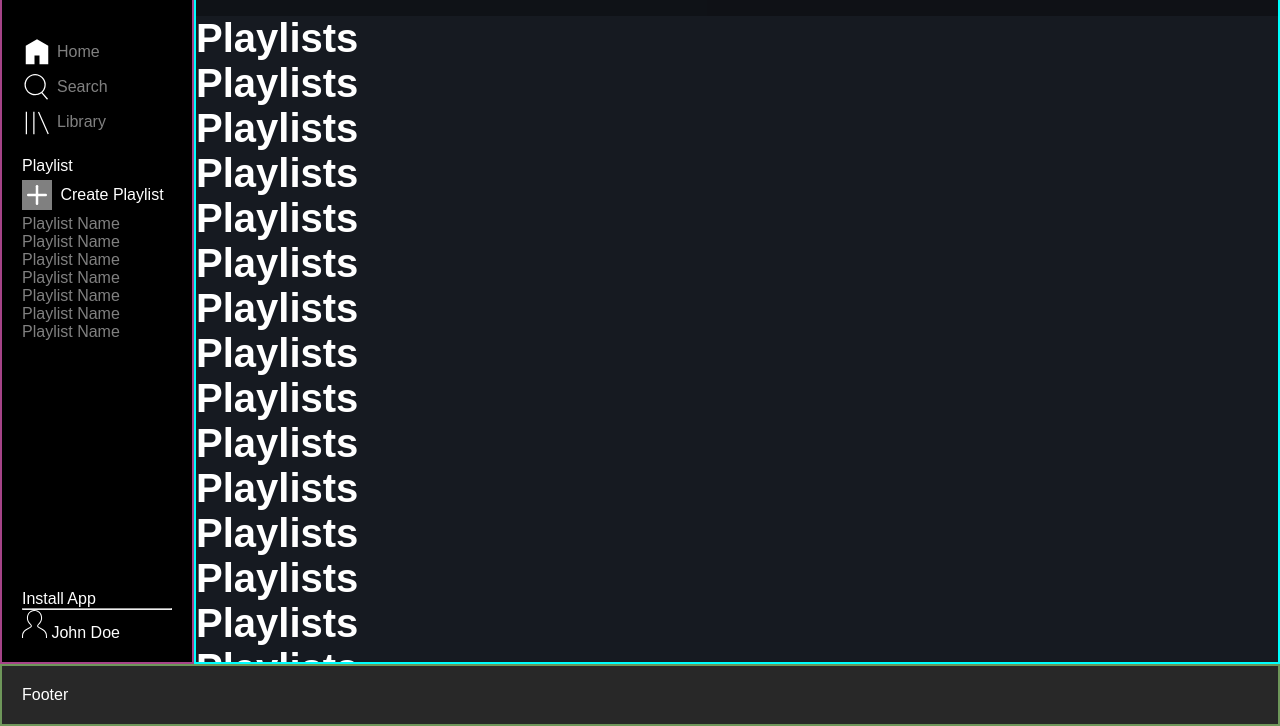
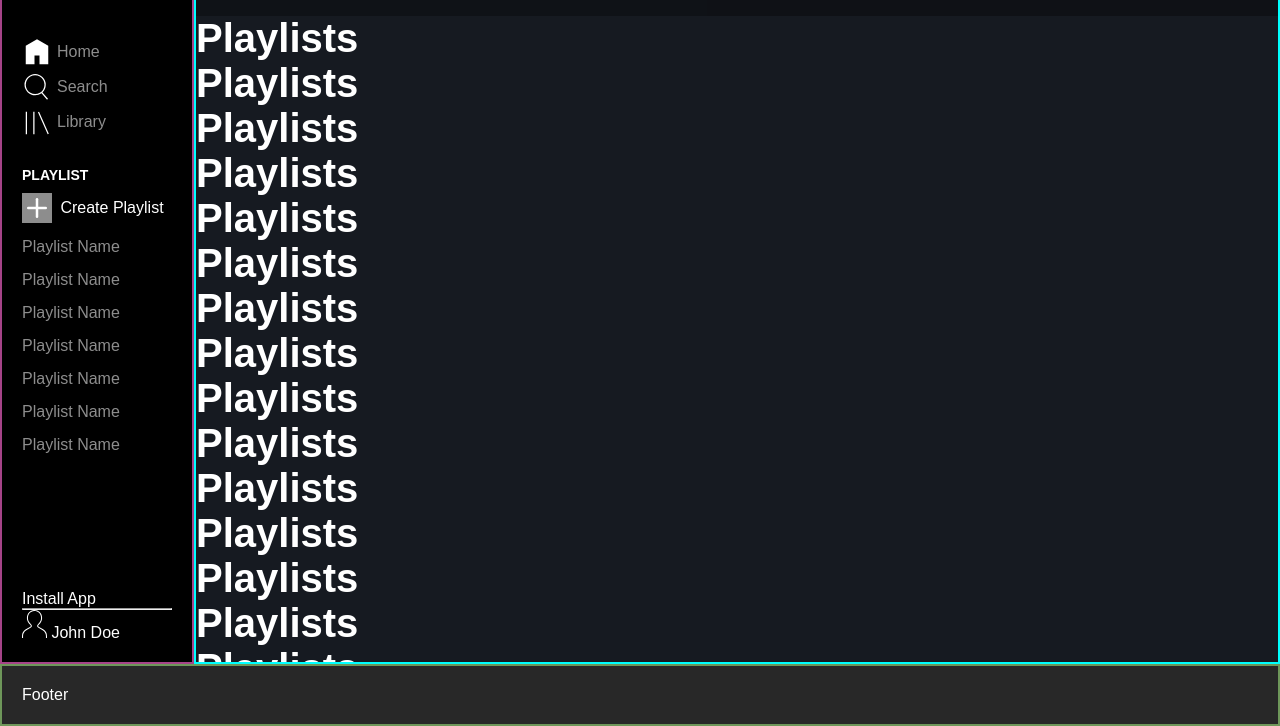
Before and after one commit to Tijanif/boolean-uk-html-spotify, a website: page index.html in a window 1280 px wide. Shown: the part 74-800 px from the top of the page. Drawn offline with Linux system fonts and the light colour scheme.

Commit message:
main part of left side done

```diff
--- a/styles/style.css
+++ b/styles/style.css
@@ -10,6 +10,7 @@
   --left: black;
   --header: #00000050;
   --green: #c0fc5b;
+  --grey: #8d8d8d;
 }
 
 body {
@@ -40,12 +41,12 @@ a {
   text-decoration: none;
 }
 a:link {
-  color: grey;
+  color: var(--grey);
 }
 
 /* visited link */
 a:visited {
-  color: grey;
+  color: var(--grey);
 }
 
 /* mouse over link */
@@ -103,21 +104,41 @@ a:active {
 }
 
 /* Left playlist icons */
-.Left_playlist__p {
-  margin: 5px 0;
+.Left__playlist__p {
+  margin: 10px 0;
   text-transform: uppercase;
+  font-size: 14px;
+  font-weight: bold;
+  cursor: pointer;
+}
+.Left__playlist__p:hover {
+  color: var(--grey);
 }
 .Left__playlist__create {
   margin: 5px 0;
   display: grid;
   grid-auto-flow: column;
   align-items: center;
+  cursor: pointer;
 }
+.Left__playlist__create:hover {
+  color: var(--grey);
+}
+/* why not working */
 .Left_playlist__create__span {
-  color: grey;
+  color: var(--grey);
 }
 .Left__playlist__create svg {
-  background-color: grey;
+  background-color: var(--grey);
+}
+.Left__playlist__create svg:hover {
+  background-color: white;
+}
+.Left__playlist__ul {
+  margin: 10px 0;
+}
+.Left__playlist__ul li {
+  margin: 15px 0;
 }
 /* Main */
 .Main {
```
